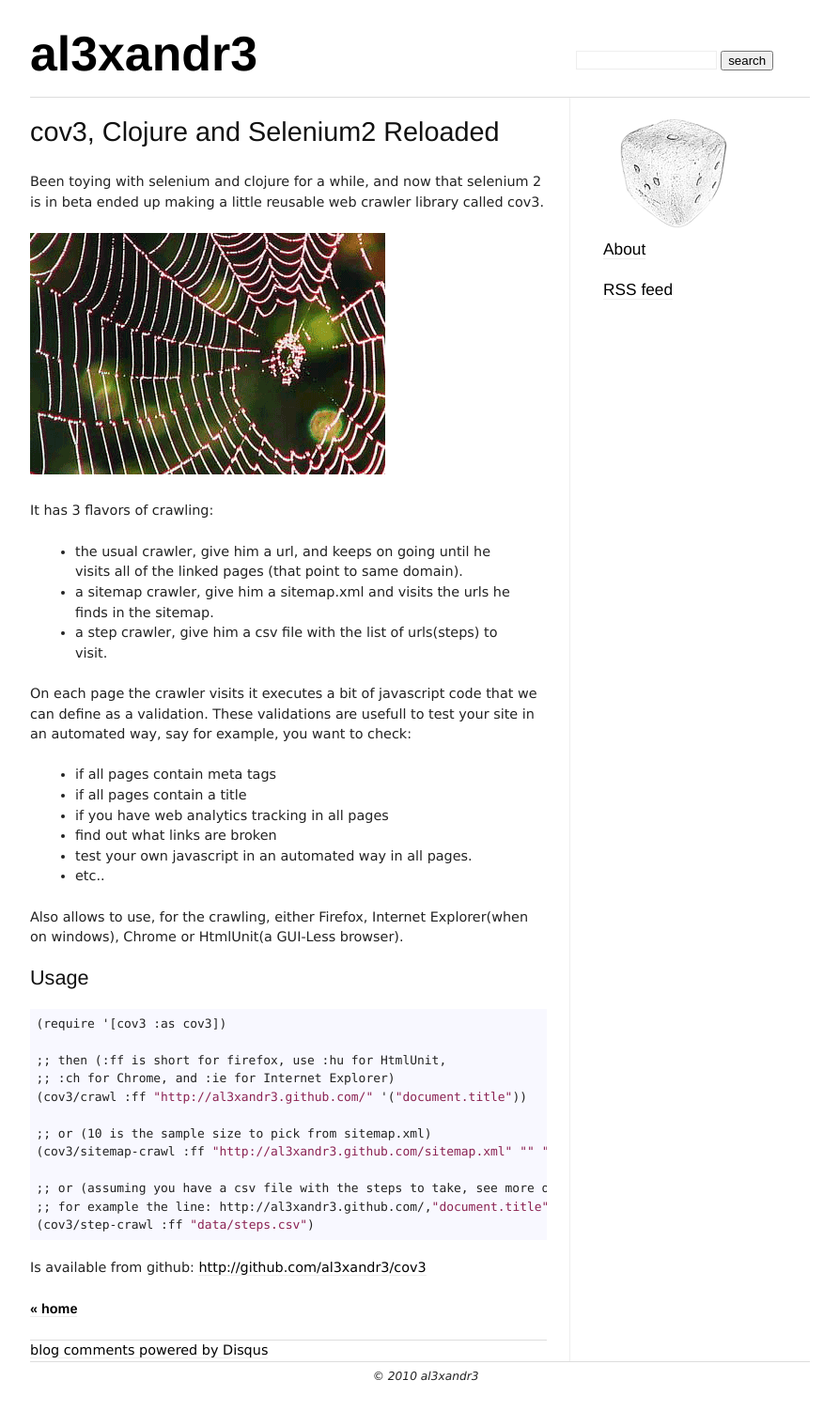
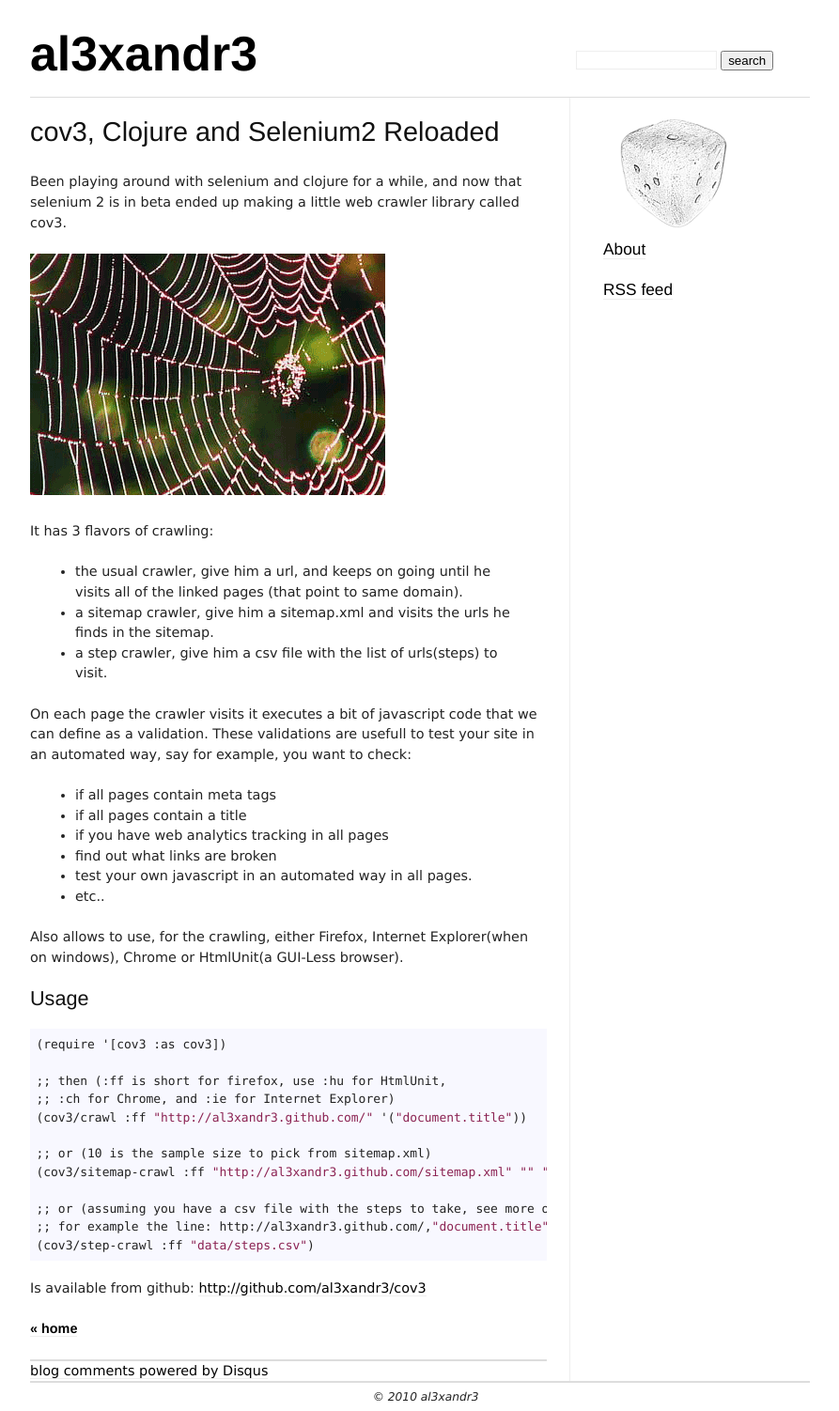
Before and after one commit to al3xandr3/al3xandr3.github.io, a Jekyll site: the page built from _posts/2010-05-22-cov3.html, in a window 1280 px wide. Shown: the whole page at 94% size, without its empty margins (193-1086 px from the left). Built offline with Jekyll 4.4.1, drawn with Linux system fonts in a browser that asks for light colours; nearby versions of some CDN libraries; comment, search, counter and statistics services are not loaded; before the commit the page ends 1481 px from its top, so only the background shows below that.

Commit message:
cov3 text update

```diff
--- a/_org/posts/2010-05-22-cov3.org
+++ b/_org/posts/2010-05-22-cov3.org
@@ -1,9 +1,9 @@
 
 * cov3, Clojure and Selenium2 Reloaded
 
-Been toying with selenium and clojure for a while, and now that
-selenium 2 is in beta ended up making a little reusable web crawler
-library called cov3.
+Been playing around with selenium and clojure for a while, and now that
+selenium 2 is in beta ended up making a little web crawler library
+called cov3.
 
 [[/img/crawler.png]]
 
--- a/_posts/2010-05-22-cov3.html
+++ b/_posts/2010-05-22-cov3.html
@@ -9,9 +9,9 @@ title: cov3, Clojure and Selenium2 Reloaded
 
 
 <p>
-Been toying with selenium and clojure for a while, and now that
-selenium 2 is in beta ended up making a little reusable web crawler
-library called cov3.
+Been playing around with selenium and clojure for a while, and now that
+selenium 2 is in beta ended up making a little web crawler library
+called cov3.
 </p>
 <p>
 <img src="/img/crawler.png" alt="/img/crawler.png" />
```
